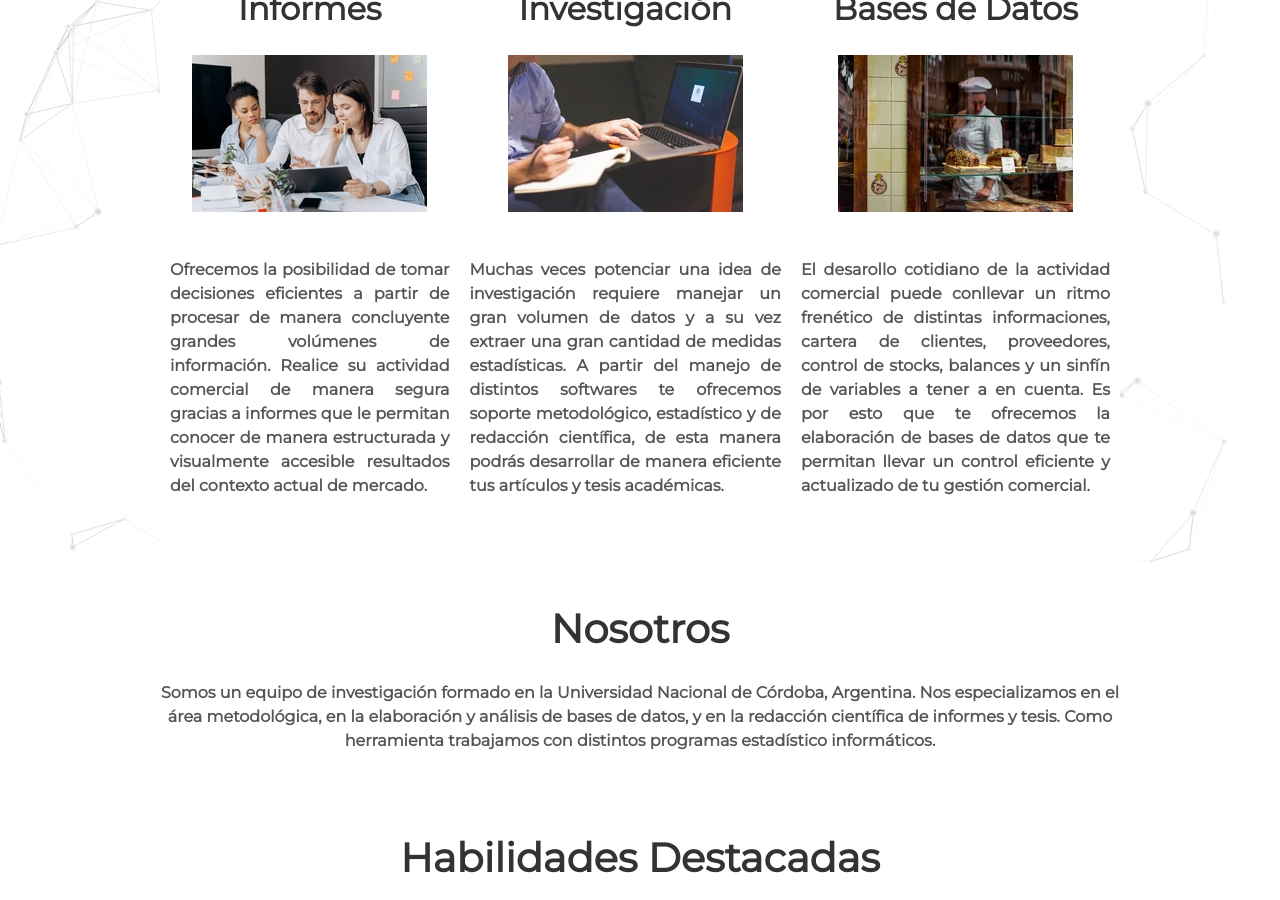
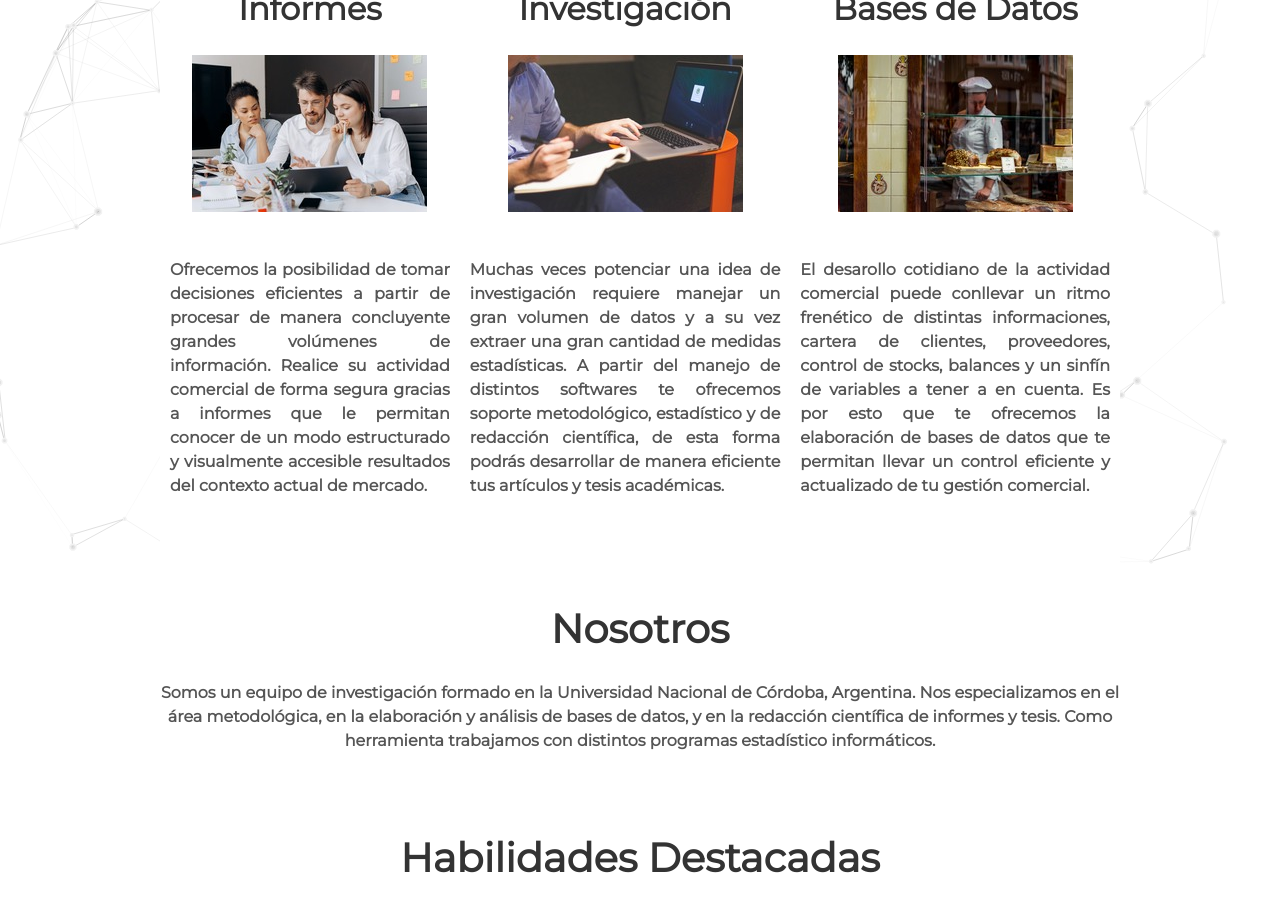
Before and after one commit to acristiansanchez/milimetric, a Jekyll site: the page built from index.html, in a window 1280 px wide and 900 px high, scrolled down 1182 px. Built offline with Jekyll 4.4.1, drawn with Linux system fonts in a browser that asks for light colours.

Commit message:
Update about.html

```diff
--- a/_includes/about.html
+++ b/_includes/about.html
@@ -14,7 +14,7 @@
             <!-- <i class="devicon-python-plain"></i> -->
             <!-- <i class="devicon-sass-original colored"></i> -->
             <p>Ofrecemos la posibilidad de tomar decisiones eficientes a partir de procesar de manera concluyente grandes volúmenes de información. Realice su actividad
-            comercial de manera segura gracias a informes que le permitan conocer de manera estructurada y visualmente accesible resultados del contexto actual de mercado.
+            comercial de forma segura gracias a informes que le permitan conocer de un modo estructurado y visualmente accesible resultados del contexto actual de mercado.
             </p>
         </div>
     <div class="tech">
@@ -22,7 +22,7 @@
         <img alt="Informes" src="{{ "/assets/img/articulosytesis.jpg" | prepend: site.baseurl }}" />
         <p>Muchas veces potenciar una idea de investigación requiere manejar un gran volumen de datos y a su vez extraer una gran cantidad de medidas estadísticas.
             A partir del manejo de distintos softwares te ofrecemos soporte metodológico, estadístico y de redacción científica,
-            de esta manera podrás desarrollar de manera eficiente tus artículos y tesis académicas. </p>
+            de esta forma podrás desarrollar de manera eficiente tus artículos y tesis académicas. </p>
     </div>
     <div class="tech">
         <h2>Elaboración de Bases de Datos</h2>
```
